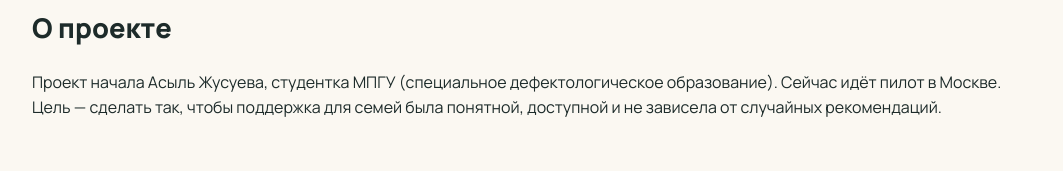
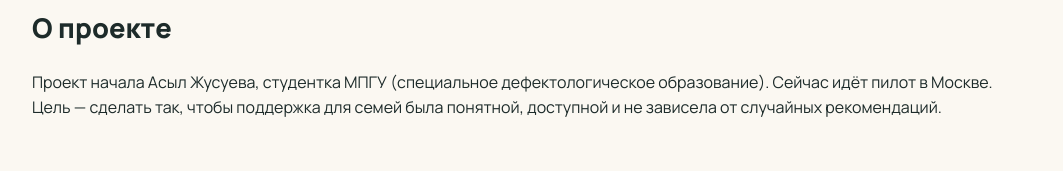
Before and after one commit to asylzhusueva/osobiy-marshrut, a plain HTML site: page index.html in a window 1280 px wide. Shown: the part 3335-3506 px from the top of the page, without its empty margins (108-1171 px from the left). Drawn offline with Linux system fonts and the light colour scheme.

Commit message:
Update index.html

```diff
--- a/index.html
+++ b/index.html
@@ -143,7 +143,7 @@ footer{border-top:1px solid var(--line);padding:28px 0;color:var(--muted);font-s
 
 <section><div class="wrap">
   <h2 data-ru="О проекте" data-en="About">О проекте</h2>
-  <p data-ru="Проект начала Асыль Жусуева, студентка МПГУ (специальное дефектологическое образование). Сейчас идёт пилот в Москве. Цель — сделать так, чтобы поддержка для семей была понятной, доступной и не зависела от случайных рекомендаций." data-en="The project was started by Asyl Zhusueva, a student at Moscow Pedagogical State University (special education). A pilot is currently running in Moscow. The goal is to make support clear and accessible for families, not dependent on chance recommendations.">Проект начала Асыль Жусуева, студентка МПГУ (специальное дефектологическое образование). Сейчас идёт пилот в Москве. Цель — сделать так, чтобы поддержка для семей была понятной, доступной и не зависела от случайных рекомендаций.</p>
+  <p data-ru="Проект начала  Жусуева Асыл Абдырахмановна, студентка МПГУ (специальное дефектологическое образование). Сейчас идёт пилот в Москве. Цель — сделать так, чтобы поддержка для семей была понятной, доступной и не зависела от случайных рекомендаций." data-en="The project was started by Asyl Zhusueva, a student at Moscow Pedagogical State University (special education). A pilot is currently running in Moscow. The goal is to make support clear and accessible for families, not dependent on chance recommendations.">Проект начала Асыл Жусуева, студентка МПГУ (специальное дефектологическое образование). Сейчас идёт пилот в Москве. Цель — сделать так, чтобы поддержка для семей была понятной, доступной и не зависела от случайных рекомендаций.</p>
 </div></section>
 </main>
 
```
